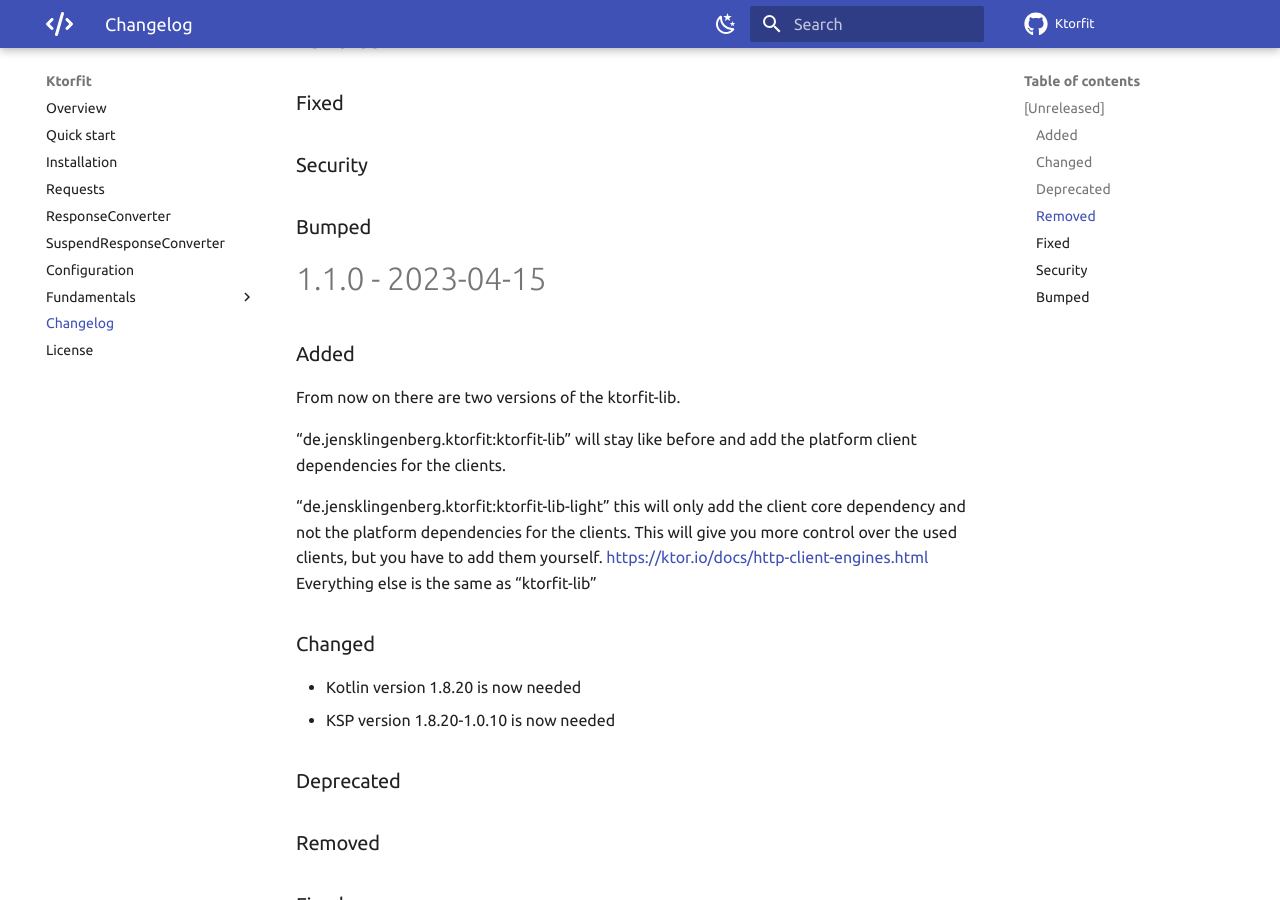
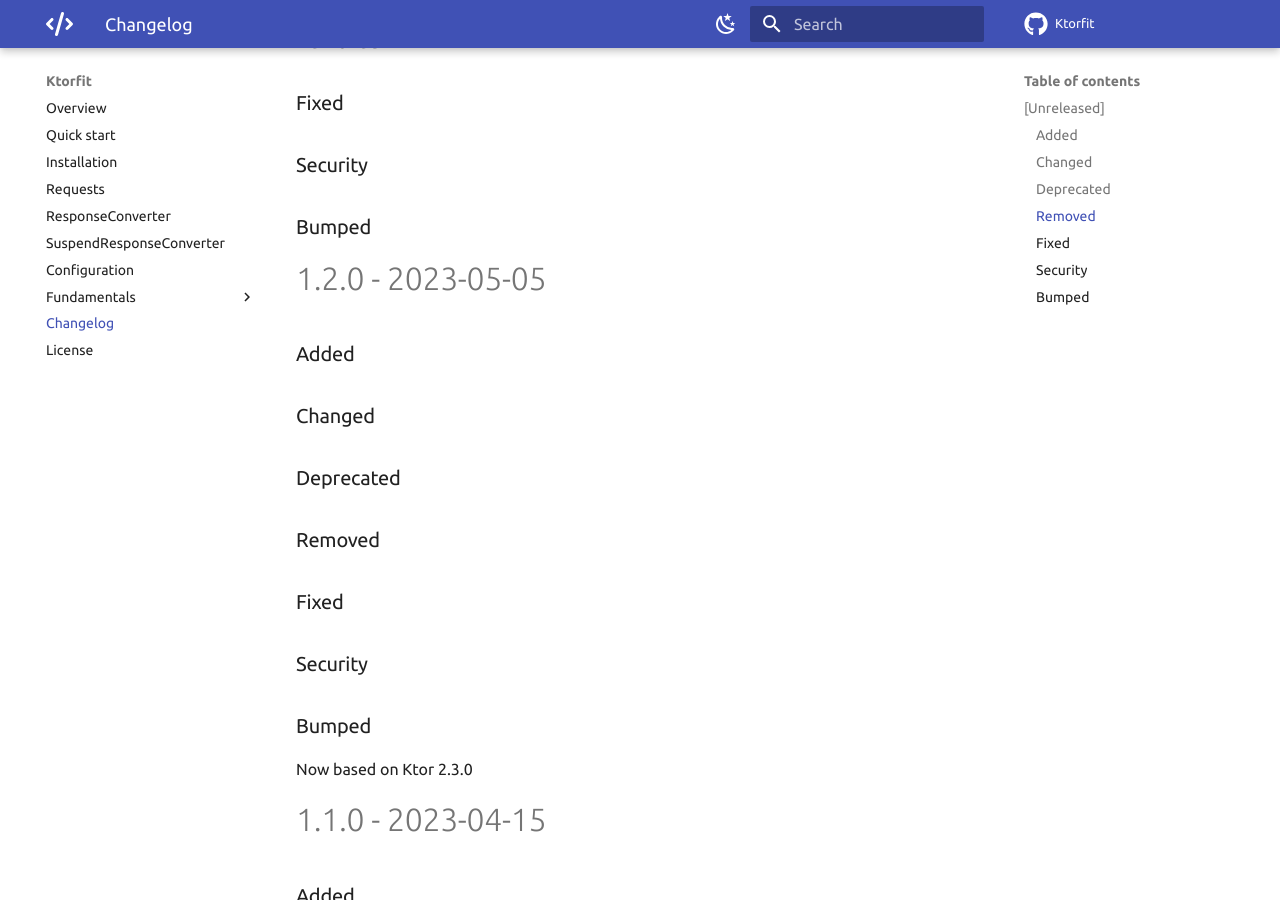
Before and after one commit to Foso/Ktorfit, an MkDocs documentation site: the page built from docs/CHANGELOG.md, in a window 1280 px wide and 900 px high, scrolled down 498 px. Built offline with MkDocs 1.6.1 and Material for MkDocs 9.7.7, drawn with Linux system fonts in a browser that asks for light colours; comment, search, counter and statistics services are not loaded.

Commit message:
(release) v1.2.0

```diff
--- a/docs/CHANGELOG.md
+++ b/docs/CHANGELOG.md
@@ -20,6 +20,24 @@
 ### Security
 
 ### Bumped
+
+1.2.0 - 2023-05-05
+========================================
+
+### Added
+
+### Changed
+
+### Deprecated
+
+### Removed
+
+### Fixed
+
+### Security
+
+### Bumped
+Now based on Ktor 2.3.0
 
 1.1.0 - 2023-04-15
 ========================================
```
Also changed, not shown: 9 other files.
